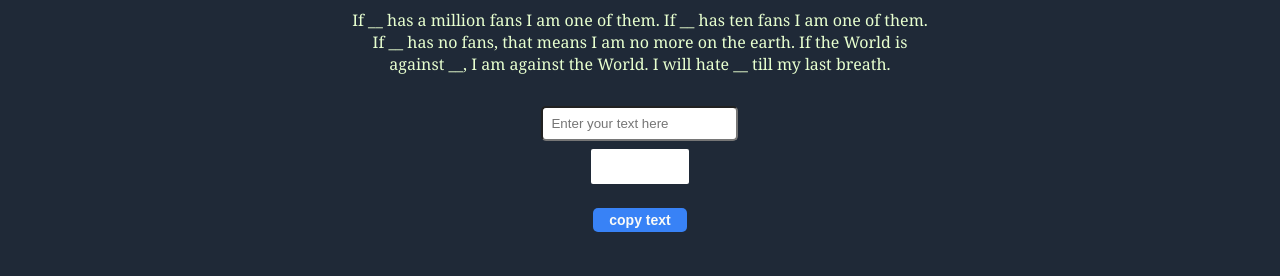
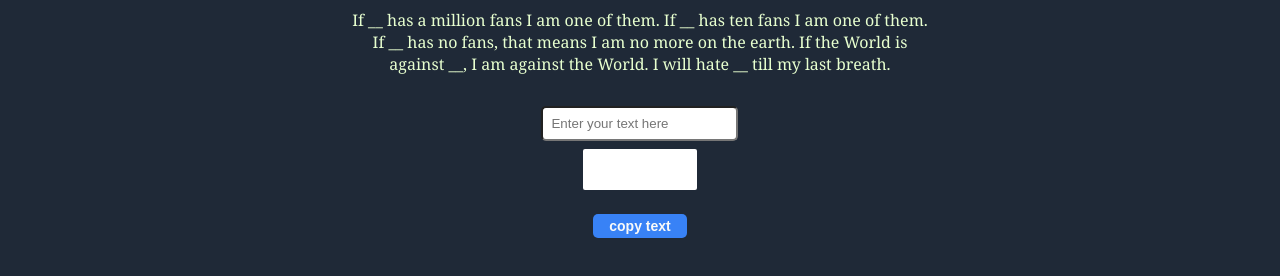
Before and after one commit to DARK-CODE-SSS/python_hate, a plain HTML site: page index.html in a window 1280 px wide. Shown: the part 394-670 px from the top of the page. Drawn offline with Linux system fonts and the light colour scheme.

Commit message:
added script link and output padding

```diff
--- a/index.html
+++ b/index.html
@@ -5,6 +5,7 @@
     <meta http-equiv="X-UA-Compatible" content="IE=edge">
     <meta name="viewport" content="width=device-width, initial-scale=1.0">
     <link href="./style.css" rel="stylesheet">
+    <script src="./js meme speech.js"></script>
     <title>Hater meme</title>
 </head>
 <body>
--- a/style.css
+++ b/style.css
@@ -97,11 +97,12 @@ hr {
 
 #output {
     margin: 8px;
+    padding: 8px;
     background-color: white;
     border-radius: 2px;
     box-shadow: 2px;
     min-width: 50%;
-    min-height: 35px;
+    min-height: 25px;
 }
 
 .hero .copy {
```
